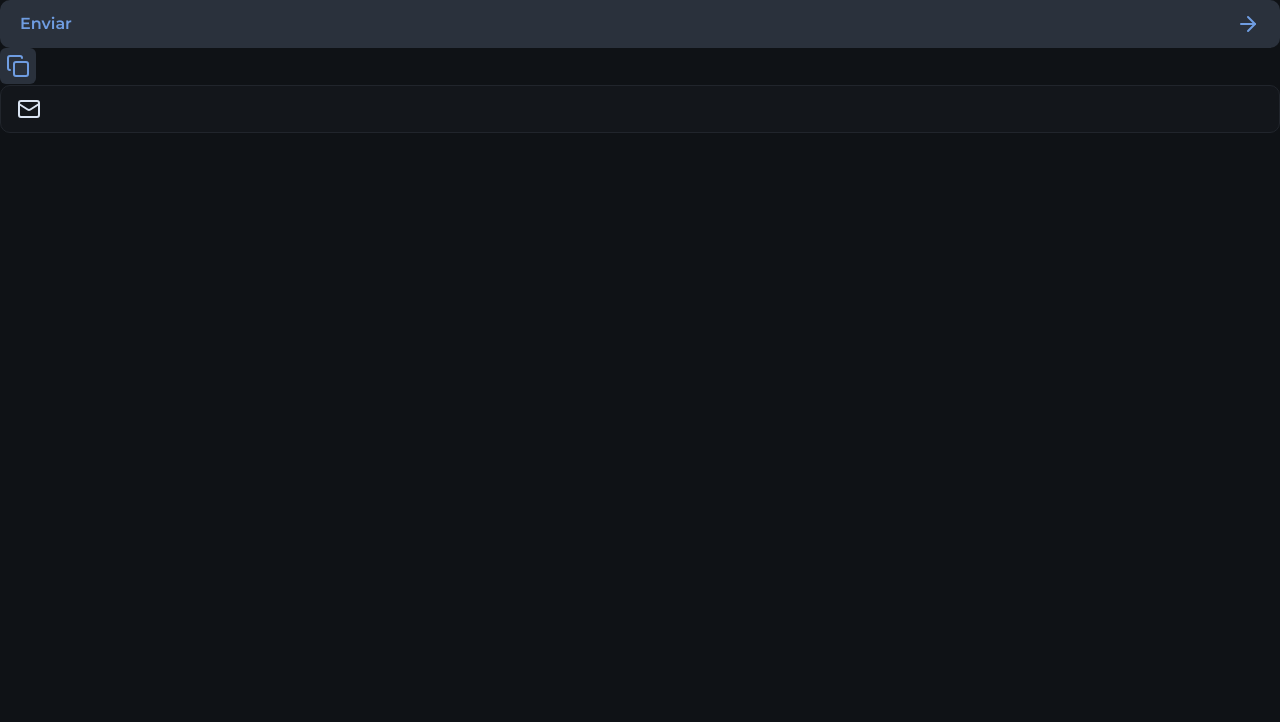
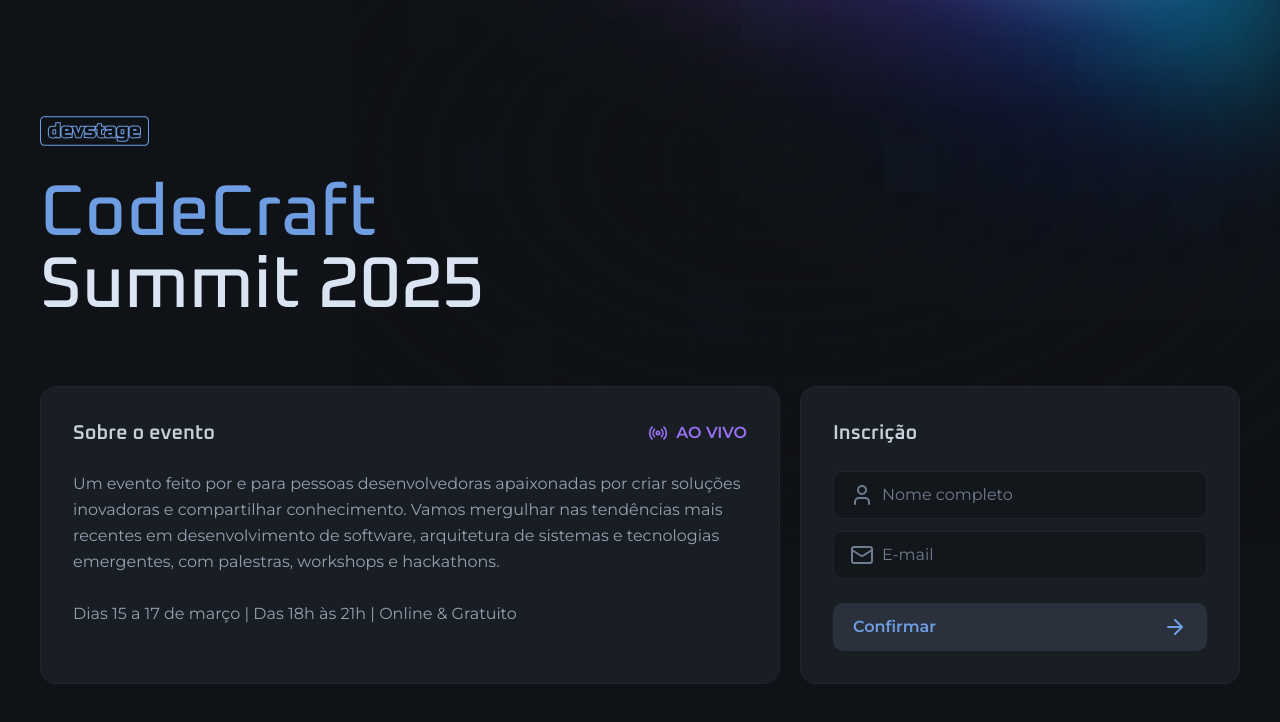
Before and after one commit to pauloborges-hub/devstage, a Next.js app: page / in a window 1280 px wide. Shown: the top 722 px of the page. Built offline with nearby package versions, Linux system fonts and the light colour scheme.

Commit message:
Sobre o evento and Inscrição created

```diff
--- a/src/app/layout.tsx
+++ b/src/app/layout.tsx
@@ -1,4 +1,3 @@
-import Button from '@/components/button'
 import './globals.css'
 
 import type { Metadata } from 'next'
@@ -27,7 +26,9 @@
 }>) {
   return (
     <html lang="en" className={`${oxanium.variable} ${montserrat.variable}`}>
-      <body className="bg-gray-900 text-gray-100 antialiased">{children}</body>
+      <body className="bg-gray-900 text-gray-100 antialiased bg-[url(/background.png)] bg-no-repeat bg-top md:bg-right-top">
+        {children}
+      </body>
     </html>
   )
 }
--- a/src/app/page.tsx
+++ b/src/app/page.tsx
@@ -1,27 +1,72 @@
 import { Button } from '@/components/button'
-import { IconButton } from '@/components/icon-button'
 import InputRoot, { InputField, InputIcon } from '@/components/input'
-import { ArrowRight, Copy, Mail } from 'lucide-react'
+import { ArrowRight, Mail, Radio, User } from 'lucide-react'
+import Image from 'next/image'
+import logo from '../assets/logo.svg'
 
 export default function Home() {
   return (
-    <main>
-      <Button type="submit">
-        Enviar
-        <ArrowRight />
-      </Button>
+    <main className="max-w-[1240px] mx-auto px-5 py-8 md:py-0">
+      <div className="min-h-dvh flex flex-col justify-center gap-16">
+        <div className="flex flex-col gap-8 items-center md:items-start">
+          <Image src={logo} alt="devstage" width={108.5} height={30} />
 
-      <IconButton type="submit">
-        <Copy />
-      </IconButton>
+          <h1 className="text-4xl text-center leading-none font-heading font-medium flex flex-col md:text-7xl md:text-left">
+            <span className="text-blue">CodeCraft</span>
+            Summit 2025
+          </h1>
+        </div>
 
-      <InputRoot>
-        <InputIcon>
-          <Mail />
-        </InputIcon>
+        <div className="flex gap-5 items-stretch flex-col md:flex-row">
+          <div className="flex-1 bg-gray-700 border border-gray-600 rounded-2xl p-8 space-y-6 w-full">
+            <div className="flex items-center justify-between">
+              <h2 className="font-heading font-semibold text-gray-200 text-xl">
+                Sobre o evento
+              </h2>
+              <span className="text-purple font-semibold text-xm flex items-center gap-2">
+                <Radio className="size-5" />
+                AO VIVO
+              </span>
+            </div>
+            <p className="text-gray-300 leading-relaxed text-sm md:text-base">
+              Um evento feito por e para pessoas desenvolvedoras apaixonadas por
+              criar soluções inovadoras e compartilhar conhecimento. Vamos
+              mergulhar nas tendências mais recentes em desenvolvimento de
+              software, arquitetura de sistemas e tecnologias emergentes, com
+              palestras, workshops e hackathons.
+              <br />
+              <br />
+              Dias 15 a 17 de março | Das 18h às 21h | Online & Gratuito
+            </p>
+          </div>
+          <form className="bg-gray-700 border border-gray-600 rounded-2xl p-8 space-y-6 w-full md:max-w-[440px]">
+            <h2 className="font-heading font-semibold text-gray-200 text-xl">
+              Inscrição
+            </h2>
 
-        <InputField />
-      </InputRoot>
+            <div className="space-y-3">
+              <InputRoot>
+                <InputIcon>
+                  <User />
+                </InputIcon>
+                <InputField type="text" placeholder="Nome completo" />
+              </InputRoot>
+
+              <InputRoot>
+                <InputIcon>
+                  <Mail />
+                </InputIcon>
+                <InputField type="email" placeholder="E-mail" />
+              </InputRoot>
+            </div>
+
+            <Button type="submit">
+              Confirmar
+              <ArrowRight />
+            </Button>
+          </form>
+        </div>
+      </div>
     </main>
   )
 }
```
Also changed, not shown: public/background.png (added), src/assets/logo.svg (added).
